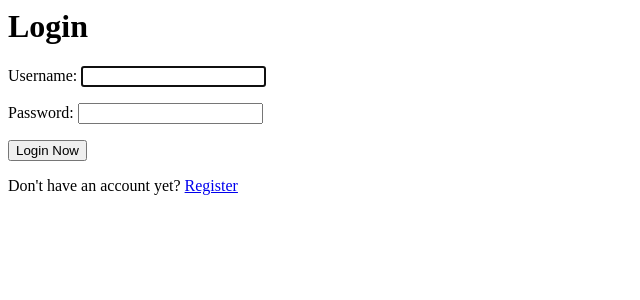
After one commit to Peter-Mwangi254/Todo_list_Django, a Django app: page /login/ in a window 1280 px wide. The commit adds this page. Shown: the top 300 px of the page, without its empty margins (0-640 px from the left). Run offline with Django 3.2, Linux system fonts and the light colour scheme.

Commit message:
created user registration and login features

```diff
--- /dev/null
+++ b/todolistproject/todo/templates/todo/login.html
@@ -0,0 +1,9 @@
+<h1>Login</h1>
+
+<form action="" method="post">
+    {% csrf_token %}
+    {{ form.as_p }}
+    <input class="button" type="submit" value="Login Now">
+
+    <p>Don't have an account yet? <a href="{% url 'register' %}">Register </a></p>
+</form>
--- a/todolistproject/todo/urls.py
+++ b/todolistproject/todo/urls.py
@@ -1,12 +1,13 @@
 from django.urls import path
-from .views import TaskList, TaskDetail, TaskCreate, TaskUpdate, TaskDelete
+from .views import TaskList, TaskDetail, TaskCreate, TaskUpdate, TaskDelete, CustomLoginView, RegisterPage
+from django.contrib.auth.views import LogoutView
 
 urlpatterns = [
     path('', TaskList.as_view(), name="task"),
     path('task-create/', TaskCreate.as_view(), name="task-create"),
-    # path('login/', CustomLoginView.as_view(), name="login"),
-    # path('logout/', LogoutView.as_view(next_page='login'), name="logout"),
-    # path('register/', RegisterPage.as_view(), name="register"),
+    path('login/', CustomLoginView.as_view(), name="login"),
+    path('logout/', LogoutView.as_view(next_page='login'), name="logout"),
+    path('register/', RegisterPage.as_view(), name="register"),
     path('task/<int:pk>/', TaskDetail.as_view(), name="tasks-detail"),
     path('task-update/<int:pk>/', TaskUpdate.as_view(), name="tasks-update"),
     path('task-delete/<int:pk>/', TaskDelete.as_view(), name="tasks-delete")
--- a/todolistproject/todo/views.py
+++ b/todolistproject/todo/views.py
@@ -36,7 +36,6 @@ class TaskDetail(LoginRequiredMixin, DetailView):
 class TaskCreate(LoginRequiredMixin, CreateView):
     model = Task
     fields = ['title', 'description', 'complete']
-    # fields = ['title', 'description']
     success_url = reverse_lazy('task')
 
     def form_valid(self, form):
```
Also changed, not shown: todolistproject/todo/templates/todo/register.html (added, +7 -0 lines), todolistproject/todo/templates/todo/task_list.html (+16 -3 lines), todolistproject/db.sqlite3, todolistproject/todo/templates/todo/main.html (added).
